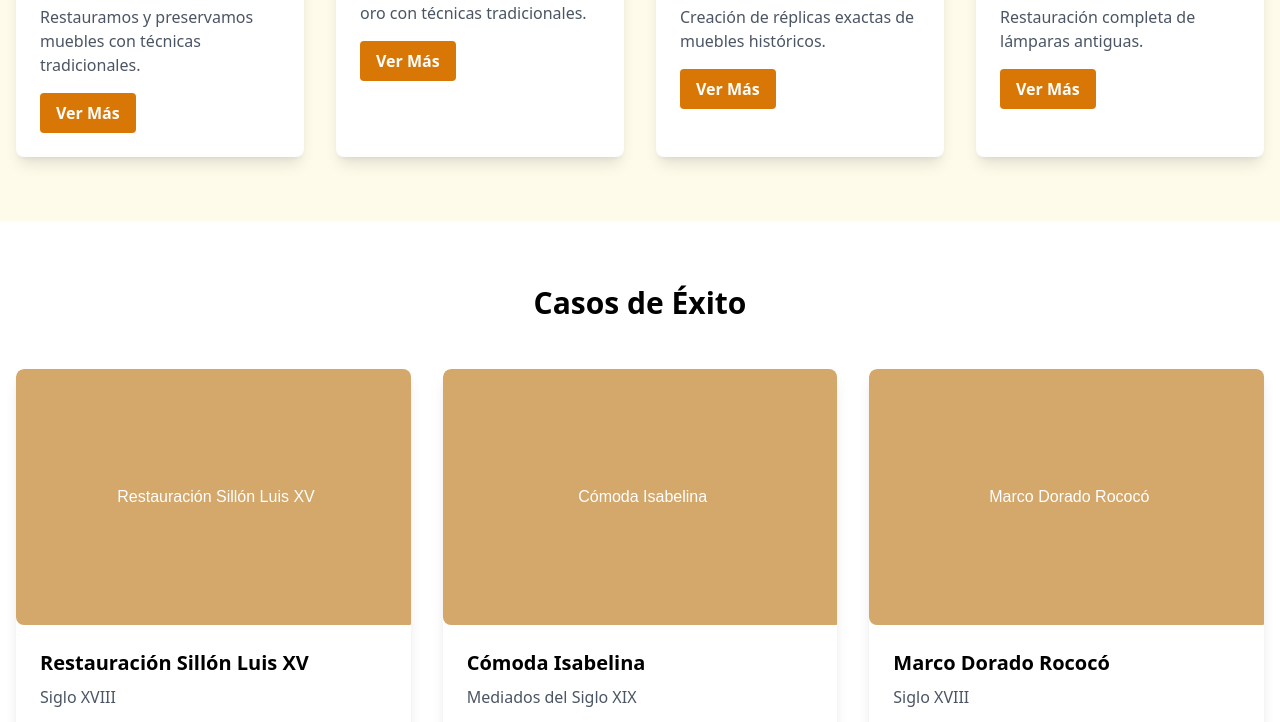
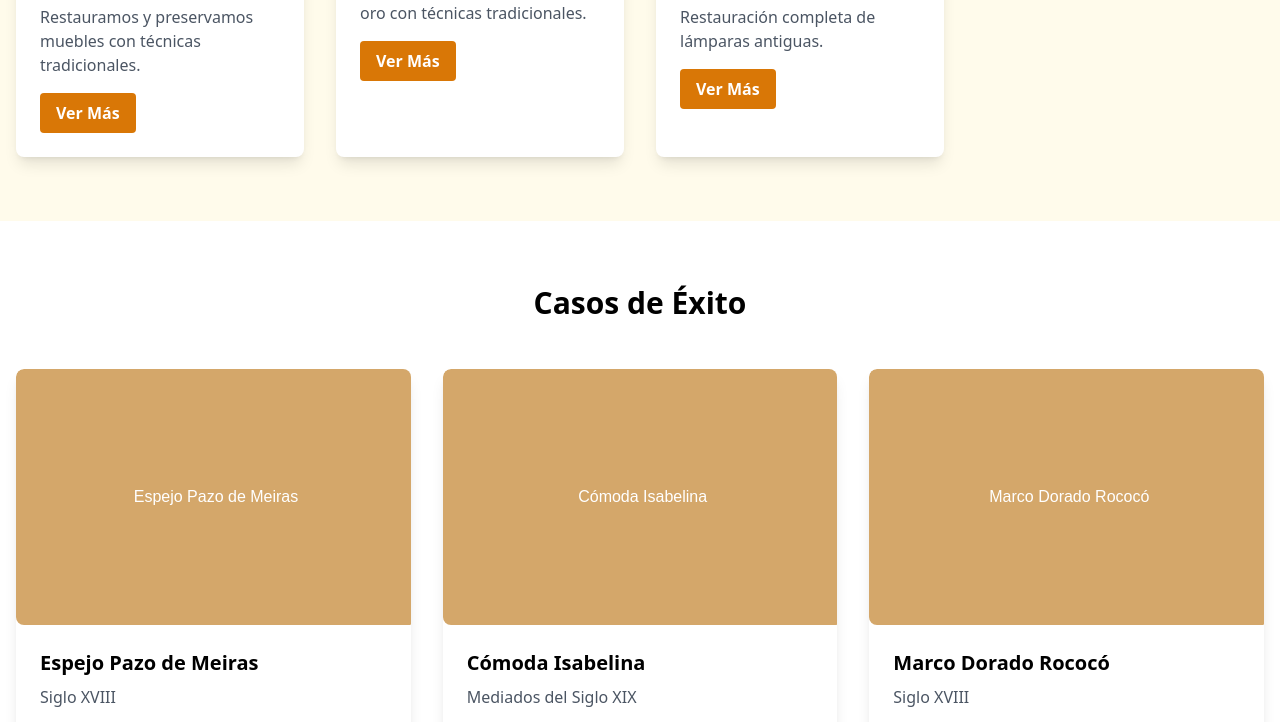
Before and after one commit to marc-hg/castizo-restauraciones-gatsby, a Gatsby site: page / in a window 1280 px wide. Shown: the part 555-1277 px from the top of the page. Built offline with nearby package versions, Linux system fonts and the light colour scheme; Gatsby itself is replaced by a stand-in of ours.

```diff
--- a/src/pages/casos-de-exito.tsx
+++ b/src/pages/casos-de-exito.tsx
@@ -5,7 +5,7 @@
 
 const successCases = [
   {
-    title: 'Restauración Sillón Luis XV',
+    title: 'Espejo dorado del Pazo de Meiras',
     era: 'Siglo XVIII',
     initialState: 'Daños estructurales severos y tapicería deteriorada',
     clientNeeds: 'Conservar la tapicería original y reforzar la estructura',
--- a/src/pages/index.tsx
+++ b/src/pages/index.tsx
@@ -60,33 +60,6 @@
     ],
   },
   {
-    icon: '🪑',
-    title: 'Reproducción de Muebles',
-    description: 'Creación de réplicas exactas de muebles históricos.',
-    steps: [
-      {
-        title: 'Estudio de la pieza original',
-        description: 'Análisis detallado del diseño y técnicas originales.',
-        imageUrl: '/images/estudio.jpg',
-      },
-      {
-        title: 'Selección de materiales',
-        description: 'Elección de maderas y materiales de la más alta calidad.',
-        imageUrl: '/images/materiales.jpg',
-      },
-      {
-        title: 'Construcción',
-        description: 'Fabricación siguiendo técnicas tradicionales.',
-        imageUrl: '/images/construccion.jpg',
-      },
-      {
-        title: 'Acabados históricos',
-        description: 'Aplicación de acabados fieles a la época.',
-        imageUrl: '/images/acabados-historicos.jpg',
-      },
-    ],
-  },
-  {
     icon: '💡',
     title: 'Restauración de Lámparas',
     description: 'Restauración completa de lámparas antiguas.',
@@ -117,7 +90,7 @@
 
 const successCases = [
   {
-    title: 'Restauración Sillón Luis XV',
+    title: 'Espejo Pazo de Meiras',
     era: 'Siglo XVIII',
     initialState: 'Daños estructurales severos y tapicería deteriorada',
     clientNeeds: 'Conservar la tapicería original y reforzar la estructura',
@@ -241,7 +214,7 @@
       </section>
 
       {/* Testimonials Section */}
-      <section id="testimonios" className="py-16 bg-amber-100">
+      {/* <section id="testimonios" className="py-16 bg-amber-100">
         <div className="container mx-auto px-4">
           <h2 className="text-3xl font-bold text-center mb-12">Testimonios</h2>
           <div className="grid grid-cols-1 md:grid-cols-3 gap-8">
@@ -256,7 +229,7 @@
             ))}
           </div>
         </div>
-      </section>
+      </section> */}
 
       {/* Contact Section */}
       <section id="contacto" className="py-16">
--- a/src/pages/servicios.tsx
+++ b/src/pages/servicios.tsx
@@ -55,33 +55,6 @@
         title: 'Bruñido',
         description: 'Pulido con piedra de ágata para lograr el brillo característico del oro. Este proceso requiere gran habilidad y experiencia.',
         imageUrl: '/images/brunido.jpg',
-      },
-    ],
-  },
-  {
-    icon: '🪑',
-    title: 'Reproducción de Muebles',
-    description: 'Creación de réplicas exactas de muebles históricos.',
-    steps: [
-      {
-        title: 'Estudio de la pieza original',
-        description: 'Análisis detallado del diseño, medidas y técnicas constructivas originales. Documentamos cada aspecto del mueble.',
-        imageUrl: '/images/estudio.jpg',
-      },
-      {
-        title: 'Selección de materiales',
-        description: 'Elección de maderas y materiales de la más alta calidad, similares a los originales. Trabajamos con proveedores especializados.',
-        imageUrl: '/images/materiales.jpg',
-      },
-      {
-        title: 'Construcción',
-        description: 'Fabricación siguiendo técnicas tradicionales y respetando los métodos de la época. Utilizamos herramientas y técnicas auténticas.',
-        imageUrl: '/images/construccion.jpg',
-      },
-      {
-        title: 'Acabados históricos',
-        description: 'Aplicación de acabados fieles a la época, utilizando productos y técnicas tradicionales. Conseguimos una pátina auténtica.',
-        imageUrl: '/images/acabados-historicos.jpg',
       },
     ],
   },
```
Also changed, not shown: src/images/trabajos-realizados/espejo-meiras/P1040833.JPG (added), 11 other files.
